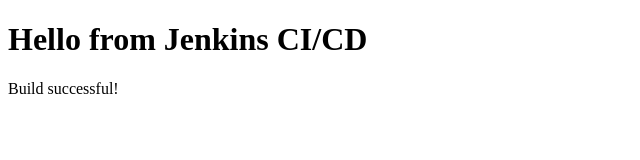
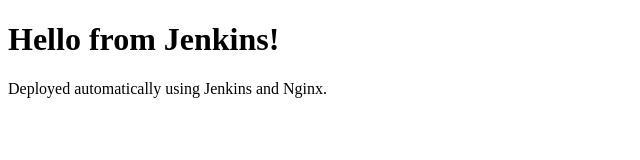
Before and after one commit to preethiknpkm1-ai/jenkinpractice, a plain HTML site: page index.html in a window 1280 px wide. Shown: the whole page, without its empty margins (0-640 px from the left). Drawn offline with Linux system fonts and the light colour scheme.

Commit message:
Update index.html

```diff
--- a/index.html
+++ b/index.html
@@ -1,10 +1,10 @@
 <!DOCTYPE html>
 <html>
 <head>
-    <title>Jenkins Demo</title>
+    <title>My DevOps Website</title>
 </head>
 <body>
-    <h1>Hello from Jenkins CI/CD</h1>
-    <p>Build successful!</p>
+    <h1>Hello from Jenkins!</h1>
+    <p>Deployed automatically using Jenkins and Nginx.</p>
 </body>
 </html>
```
